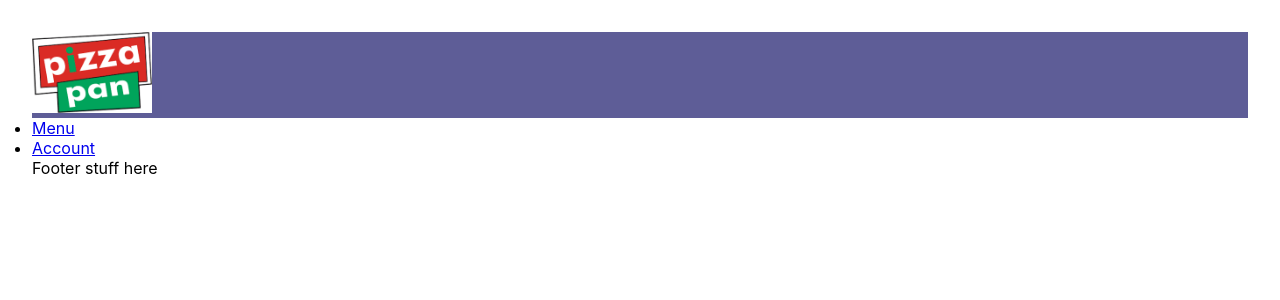
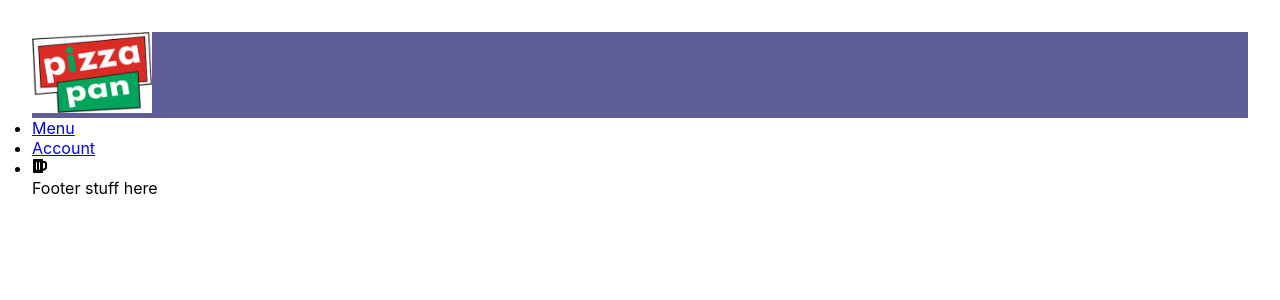
Before and after one commit to Katie-Sloan/E44_Final_Project, a React (Create React App) app in the folder pizza_pan_client/: page / in a window 1280 px wide. Shown: the top 300 px of the page. Built offline with nearby package versions, Linux system fonts and the light colour scheme; no server answers.

Commit message:
editing navbar

```diff
--- a/pizza_pan_client/src/components/header/AppHeader.js
+++ b/pizza_pan_client/src/components/header/AppHeader.js
@@ -1,5 +1,5 @@
-import React from 'react'
-import pizzapan from './pizzapan.png'
+import React from 'react';
+import pizzapan from './pizzapan.png';
 
 
 const AppHeader = () => {
@@ -8,6 +8,7 @@ const AppHeader = () => {
         <div className='header' >
             <div className="logo" >
                 <img src={pizzapan} alt="My logo" />
+
 
             </div>
             {/* <div className="menu-item">
--- a/pizza_pan_client/src/components/header/Header.js
+++ b/pizza_pan_client/src/components/header/Header.js
@@ -1,9 +1,8 @@
 import React from 'react'
-import NavBar from './NavBar'
 
 const Header = () => {
     return (
-        <NavBar />
+        null
     )
 }
 
--- a/pizza_pan_client/src/components/header/NavBar.js
+++ b/pizza_pan_client/src/components/header/NavBar.js
@@ -1,15 +1,25 @@
 import React from 'react';
 import Login from './Login';
 import Basket from './Basket';
+import {FaBeer} from 'react-icons/fa';
+import { Link } from "react-router-dom";
 
 const NavBar = () => {
+
     return (
-        <>
+        <ul className='nav-item'>
+            <li>
+                <Link to="/menu">Menu</Link>
+            </li>
+            <li>
+                <Link to="/account">Account</Link>
+            </li>
+            <li><FaBeer/></li>
 
-          <Login />
-          <Basket />
-        </>
+          {/* <Basket />   */}
+        </ul>
     )
+
 }
 
 export default NavBar;
--- a/pizza_pan_client/src/components/header/TempNavbar.js
+++ /dev/null
@@ -1,18 +0,0 @@
-import React from "react";
-import { Link } from "react-router-dom";
-
-const TempNavBar = () => {
-    return (
-        <ul className='nav-item'>
-            <li>
-                <Link to="/menu">Menu</Link>
-            </li>
-            <li>
-                <Link to="/account">Account</Link>
-            </li>
-        </ul>
-    )
-
-}
-
-export default TempNavBar;
--- a/pizza_pan_client/src/containers/ContentContainer.js
+++ b/pizza_pan_client/src/containers/ContentContainer.js
@@ -2,8 +2,7 @@ import React, {useState} from 'react'
 import {BrowserRouter as Router, Route, Switch} from "react-router-dom";
 import MenuContainer from './MenuContainer';
 import AccountDetails from '../components/AccountDetails';
-import TempNavBar from '../components/header/TempNavbar'
-
+import NavBar from '../components/header/NavBar'
 
 const ContentContainer = ({user, setUser, onCreate}) => {
     // if(loadMenu){
@@ -13,10 +12,12 @@ const ContentContainer = ({user, setUser, onCreate}) => {
 
     return(
         <Router>
+
             <>
-            <TempNavBar/>
+            <NavBar/>
+
             <Switch>
-                <Route path="/menu" component={MenuContainer}/>
+                <Route exact path="/menu" component={MenuContainer}/>
                 <Route path="/account" render={() => {
 
                     return <AccountDetails
```
Also changed, not shown: pizza_pan_client/src/containers/MainContainer.js (+0 -14 lines).
